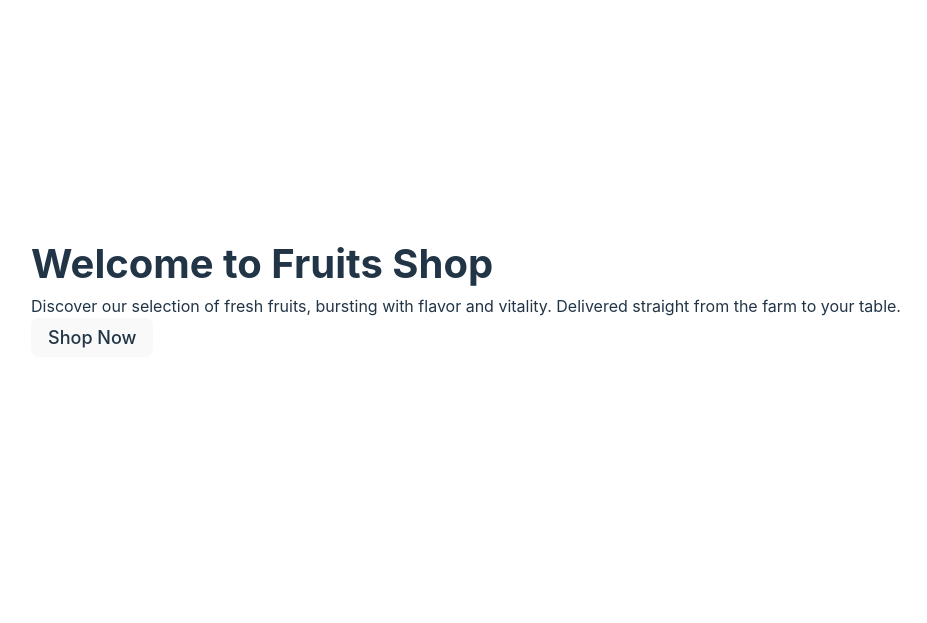
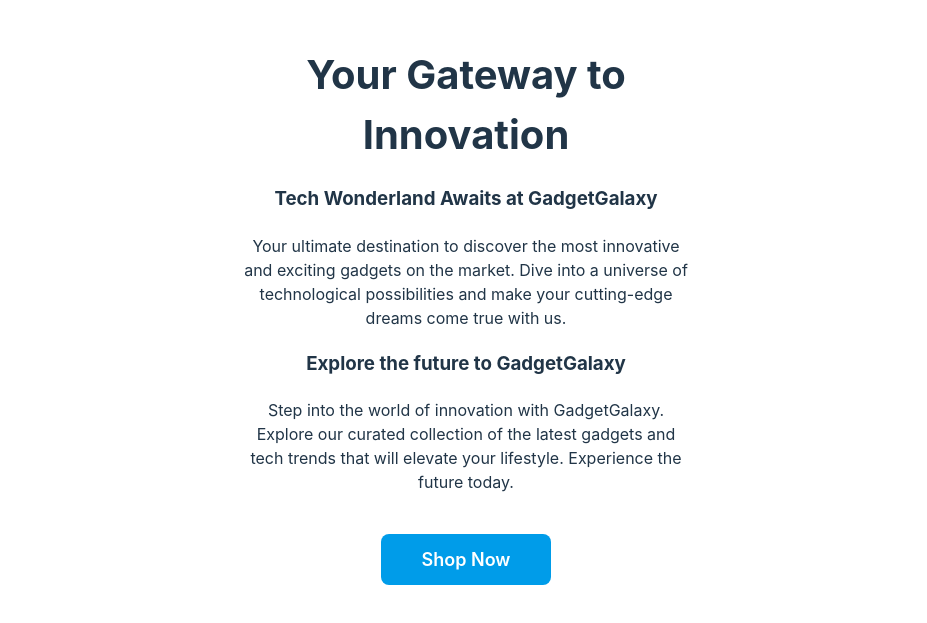
Before and after one commit to mighty-mufasa/react-eshop, a React (Vite) app: page / in a window 1280 px wide. Shown: the part 105-728 px from the top of the page, without its empty margins (174-1101 px from the left). Built offline with nearby package versions, Linux system fonts and the light colour scheme.

Commit message:
Update Home component with new content and styles

```diff
--- a/src/components/Home/Home.jsx
+++ b/src/components/Home/Home.jsx
@@ -1,16 +1,25 @@
 import { Link } from 'react-router-dom'
+import './Home.css'
 
 export default function Home() {
   return (
-    <>
-      <h1>Welcome to Fruits Shop</h1>
+    <div className="homeContainer">
+      <h1>Your Gateway to Innovation</h1>
+      <h3>Tech Wonderland Awaits at GadgetGalaxy</h3>
       <p>
-        Discover our selection of fresh fruits, bursting with flavor and
-        vitality. Delivered straight from the farm to your table.
+        Your ultimate destination to discover the most innovative and exciting
+        gadgets on the market. Dive into a universe of technological
+        possibilities and make your cutting-edge dreams come true with us.
+      </p>
+      <h3>Explore the future to GadgetGalaxy</h3>
+      <p>
+        Step into the world of innovation with GadgetGalaxy. Explore our curated
+        collection of the latest gadgets and tech trends that will elevate your
+        lifestyle. Experience the future today.
       </p>
       <button>
         <Link to="/store">Shop Now</Link>
       </button>
-    </>
+    </div>
   )
 }
```
